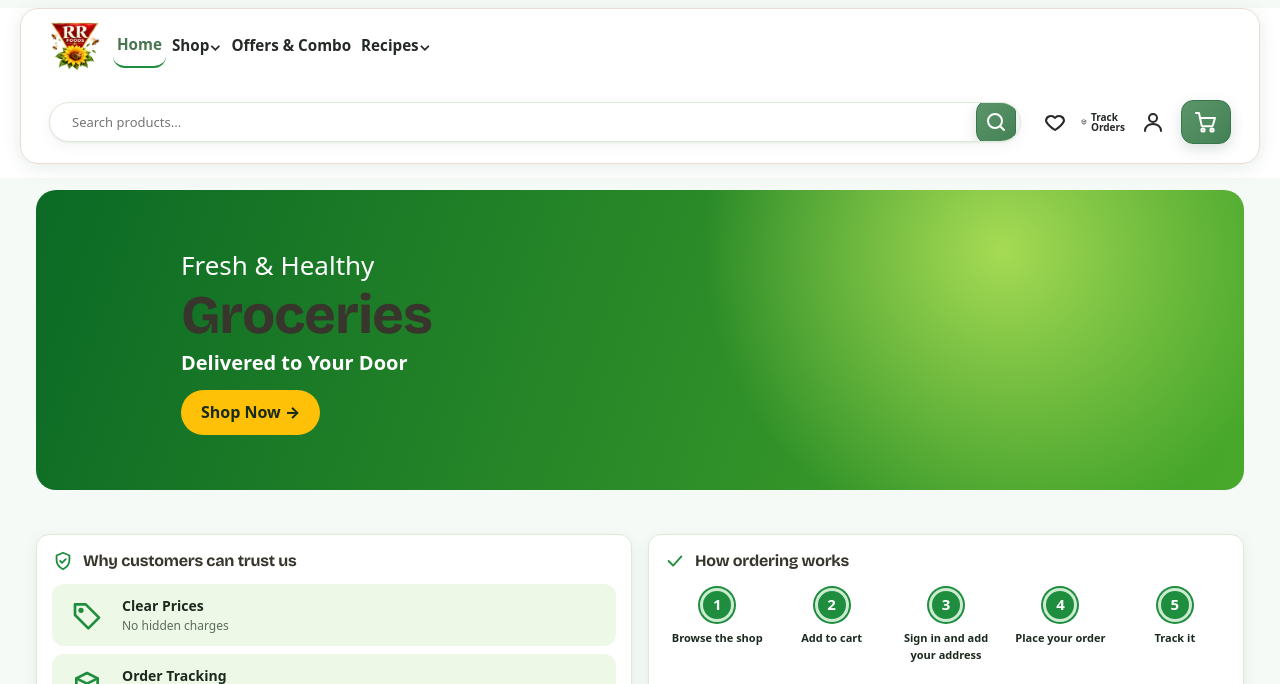
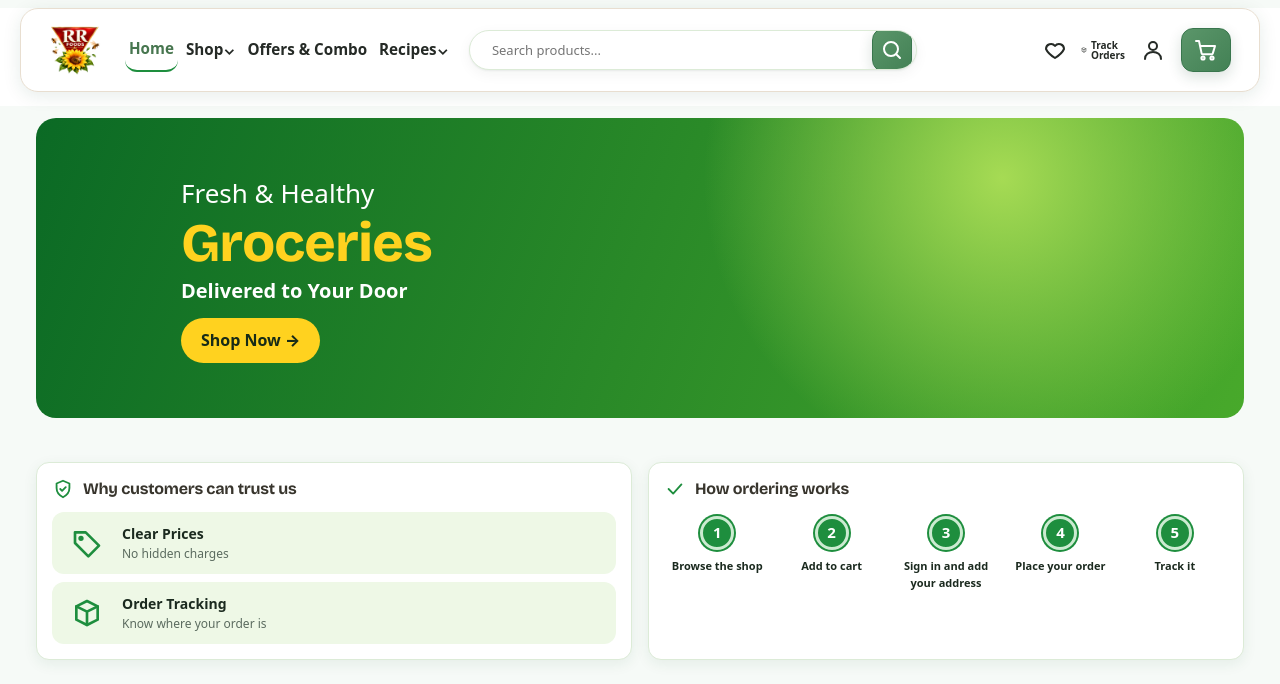
Before and after one commit to sureshs119065/RR-foods, a Flask app: page / in a window 1280 px wide. Shown: the top 684 px of the page. Run offline with Flask 3, Linux system fonts and the light colour scheme; parts of the project's set-up code (start-up, migrations or seed data) failed here and were passed over; some libraries are stand-ins or nearby versions; grey boxes are pictures that could not be loaded.

Commit message:
update 12

```diff
--- a/app/static/css/rr-foods-overrides.css
+++ b/app/static/css/rr-foods-overrides.css
@@ -5,3 +5,20 @@
 .cart-suggestions{grid-column:1/-1}
 
 .delivery-settings-panel{max-width:760px}
+
+/* ===== Mockup fix (loaded last): heading colours on dark sections + single-row desktop header ===== */
+html .rr-story h2, html .rr-ready h2, html .rr-hero-fallback p, html .rr-hero-fallback strong { color:#fff !important; }
+html .rr-hero-fallback h1 { color:#FFD21F !important; }
+html .rr-story p, html .rr-ready p { color:#fff !important; }
+html .rr-story a, html .rr-ready > a { color:#0B5A22 !important; background:#fff !important; border-color:#fff !important; }
+html .rr-hero-fallback a { color:#172b17 !important; background:#FFD21F !important; border-color:#FFD21F !important; }
+html .rr-story { background-color:#176a2e !important; }
+@media (min-width:1024px){
+  html[data-shop] .sh__row{flex-wrap:nowrap !important;align-items:center;min-height:68px;padding-block:.35rem !important;gap:1rem}
+  html[data-shop] .sh__br{display:none !important}
+  html[data-shop] .sh__links{flex:0 1 auto !important}
+  html[data-shop] .sh__links ul{flex-wrap:nowrap;gap:.25rem}
+  html[data-shop] .sh__search{flex:1 1 240px !important;max-width:28rem !important;margin:0 !important;min-width:140px}
+  html[data-shop] .sh__actions{margin:0 0 0 auto !important;flex:none}
+  html[data-shop] .sh .brand{margin-right:.5rem}
+}
```
